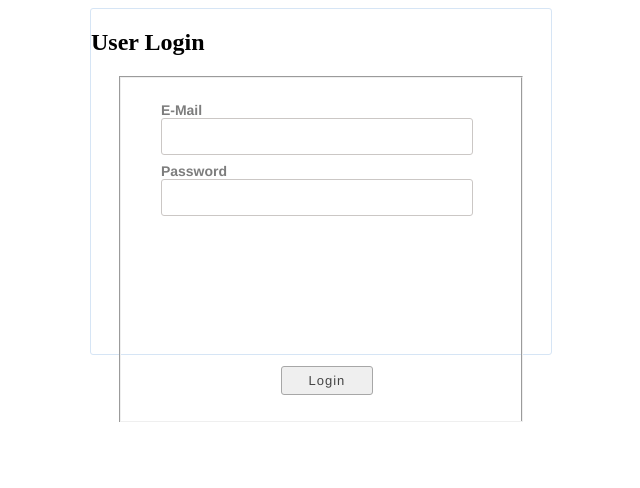
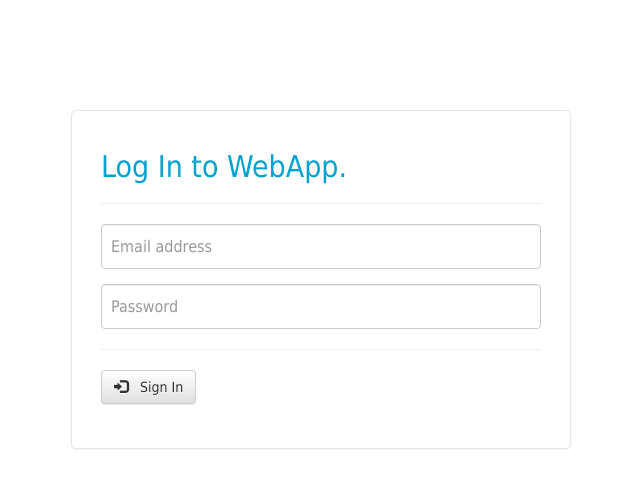
Before and after one commit to godstone/webeC_WayToFriends, a PHP site: page / in a window 1280 px wide. Shown: the top 488 px of the page, without its empty margins (319-959 px from the left). Run offline with PHP 8.4, Linux system fonts and the light colour scheme; some libraries are stand-ins or nearby versions.

Commit message:
update =) agaaaaain working login!

```diff
--- a/css/style.css
+++ b/css/style.css
@@ -16,53 +16,45 @@ ul, li {
 
 /* *********** LOGIN CSS *********** */
 
-#loginform-in {
-    background: none repeat scroll 0 0 #FFFFFF;
-    border: 1px solid #D6E5F5;
-    border-radius: 3px 3px 3px 3px;
-    height: 345px;
-    margin: auto;
-    padding: 0;
-    width: 460px;
+.form-signin {
+    max-width: 500px;
+    padding: 19px 29px 29px;
+    margin: 0 auto;
+//margin-top:90px;
+    background-color: #fff;
+
+    border: 1px solid #e5e5e5;
+    -webkit-border-radius: 5px;
+    -moz-border-radius: 5px;
+    border-radius: 5px;
+    -webkit-box-shadow: 0 1px 2px rgba(0,0,0,.05);
+    -moz-box-shadow: 0 1px 2px rgba(0,0,0,.05);
+    box-shadow: 0 1px 2px rgba(0,0,0,.05);
+
+    font-family:Tahoma, Geneva, sans-serif;
+    color:#990000;
+    font-weight:lighter;
 }
 
-#loginform-in fieldset {
-    border-bottom: 1px solid #EFEFEF;
-    margin: 20px auto;
-    padding: 0 0 10px;
-    width: 87%;
+.form-signin .form-signin-heading{
+    color:#00A2D1;
+}
+.form-signin input[type="text"],
+.form-signin input[type="password"],
+.form-signin input[type="email"] {
+    font-size: 16px;
+    height: 45px;
+    padding: 7px 9px;
 }
 
-.loginbutton {
-    background: -moz-linear-gradient(center top , #F1F1F1, #E0E0E0) repeat scroll 0 0 transparent;
-    border: 1px solid #A7A7A7;
-    border-radius: 3px 3px 3px 3px;
-    color: #444444;
-    cursor: pointer;
-    font-family: "Helvetica Neue", SansSerif;
-    font-size: 13px;
-    font-weight: normal;
-    height: 29px;
-    letter-spacing: 1px;
-    width: 92px;
-    margin: 150px 0 0 -20px;
+.signin-form, .body-container
+{
+//border:solid red 1px;
+    margin-top:110px;
 }
-
-#loginform-in fieldset label {
-    color: #7D7D7D;
-    float: left;
-    font-family: "Helvetica Neue", SansSerif;
-    font-size: 14px;
-    font-weight: bold;
-    padding: 8px 0 0;
-    width: 140px;
+.navbar-brand{
+    font-family:"Lucida Handwriting";
 }
-
-#loginform-in fieldset input[type="text"], input[type="password"], fieldset select {
-    border: 1px solid #CBC7C5;
-    border-radius: 3px 3px 3px 3px;
-    float: left;
-    height: 33px;
-    padding: 1px 1px 1px 3px;
-    width: 85%;
+#btn-submit{
+    height:45px;
 }
--- a/db/wtf.sql
+++ b/db/wtf.sql
@@ -47,8 +47,8 @@ CREATE TABLE `contact` (
 
 CREATE TABLE `user` (
   `id` int(11) NOT NULL,
-  `email` varchar(100) COLLATE utf8_bin NOT NULL,
-  `password` varchar(200) COLLATE utf8_bin NOT NULL,
+  `user_email` varchar(100) COLLATE utf8_bin NOT NULL,
+  `user_password` varchar(200) COLLATE utf8_bin NOT NULL,
   `oauth` enum('Yes','No') COLLATE utf8_bin NOT NULL DEFAULT 'No',
   `status` enum('active','inactive') COLLATE utf8_bin NOT NULL DEFAULT 'inactive'
 ) ENGINE=InnoDB DEFAULT CHARSET=utf8 COLLATE=utf8_bin;
--- a/index.php
+++ b/index.php
@@ -4,25 +4,50 @@
     <meta charset="utf-8">
     <title>PHP Login Form with Session</title>
     <link rel="stylesheet" href="css/style.css" type="text/css" />
+    <link href="libs/bootstrap/css/bootstrap.min.css" rel="stylesheet" media="screen">
+    <link href="libs/bootstrap/css/bootstrap-theme.min.css" rel="stylesheet" media="screen">
+    <script type="text/javascript" src="js/jquery-1.12.4.min.js"></script>
+    <script type="text/javascript" src="js/login.js"></script>
+    <script type="text/javascript" src="js/validation.min.js"></script>
 </head>
 
 <body>
-<section id="loginform-in">
-<h1>User Login</h1>
-<div class="err" id="add_err"></div>
-<fieldset>
-    <form action="./" method="post">
-        <ul>
-            <li> <label for="name">E-Mail </label>
-                <input type="text" size="30"  name="name" id="name"  /></li>
-            <li> <label for="word">Password</label>
-                <input type="password" size="30"  name="word" id="word"  /></li>
-            <li> <label></label>
-                <input type="submit" id="login" name="login" value="Login" class="loginbutton" ></li>
-        </ul>
-    </form>
-</fieldset>
-</div>
+<section id="loginform">
+    <div class="signin-form">
+
+        <div class="container">
+
+
+            <form class="form-signin" method="post" id="login-form">
+
+                <h2 class="form-signin-heading">Log In to WebApp.</h2><hr />
+
+                <div id="error">
+                    <!-- error will be shown here ! -->
+                </div>
+
+                <div class="form-group">
+                    <input type="email" class="form-control" placeholder="Email address" name="user_email" id="user_email" />
+                    <span id="check-e"></span>
+                </div>
+
+                <div class="form-group">
+                    <input type="password" class="form-control" placeholder="Password" name="password" id="password" />
+                </div>
+
+                <hr />
+
+                <div class="form-group">
+                    <button type="submit" class="btn btn-default" name="btn-login" id="btn-login">
+                        <span class="glyphicon glyphicon-log-in"></span> &nbsp; Sign In
+                    </button>
+                </div>
+
+            </form>
+
+        </div>
+
+    </div>
 </section>
 </body>
 </html>
--- a/js/login.js
+++ b/js/login.js
@@ -2,31 +2,63 @@
  * Created by godstone on 31.05.16.
  */
 
-$(document).ready(function(){
-    $("#add_err").css('display', 'none', 'important');
-    $("#login").click(function(){
-        username=$("#name").val();
-        password=$("#word").val();
+$('document').ready(function()
+{
+    /* validation */
+    $("#login-form").validate({
+        rules:
+        {
+            password: {
+                required: true,
+            },
+            user_email: {
+                required: true,
+                email: true
+            },
+        },
+        messages:
+        {
+            password:{
+                required: "please enter your password"
+            },
+            user_email: "please enter your email address",
+        },
+        submitHandler: submitForm
+    });
+    /* validation */
+
+    /* login submit */
+    function submitForm()
+    {
+        var data = $("#login-form").serialize();
+
         $.ajax({
-            type: "POST",
-            url: "login.php",
-            data: "name="+username+"&pwd="+password,
-            success: function(html){
-                if(html=='true')    {
-                    //$("#add_err").html("right username or password");
-                    window.location="home.php";
+
+            type : 'POST',
+            url  : 'login.php',
+            data : data,
+            beforeSend: function()
+            {
+                $("#error").fadeOut();
+                $("#btn-login").html('<span class="glyphicon glyphicon-transfer"></span> &nbsp; sending ...');
+            },
+            success :  function(response)
+            {
+                if(response=="ok"){
+
+                    $("#btn-login").html('<img src="images/ajax-loader.gif" /> &nbsp; Signing In ...');
+                    setTimeout(' window.location.href = "home.php"; ',4000);
                 }
-                else    {
-                    $("#add_err").css('display', 'inline', 'important');
-                    $("#add_err").html("<img src='/images/alert.png' />Wrong username or password");
+                else{
+
+                    $("#error").fadeIn(1000, function(){
+                        $("#error").html('<div class="alert alert-danger"> <span class="glyphicon glyphicon-info-sign"></span> &nbsp; '+response+' !</div>');
+                        $("#btn-login").html('<span class="glyphicon glyphicon-log-in"></span> &nbsp; Sign In');
+                    });
                 }
-            },
-            beforeSend:function()
-            {
-                $("#add_err").css('display', 'inline', 'important');
-                $("#add_err").html("<img src='/images/ajax-loader.gif' /> Loading...")
             }
         });
         return false;
-    });
+    }
+    /* login submit */
 });
```
Also changed, not shown: config.php (+13 -13 lines), home.php (+13 -1 lines), login.php (+36 -17 lines), logout.php (added, +16 -0 lines).
